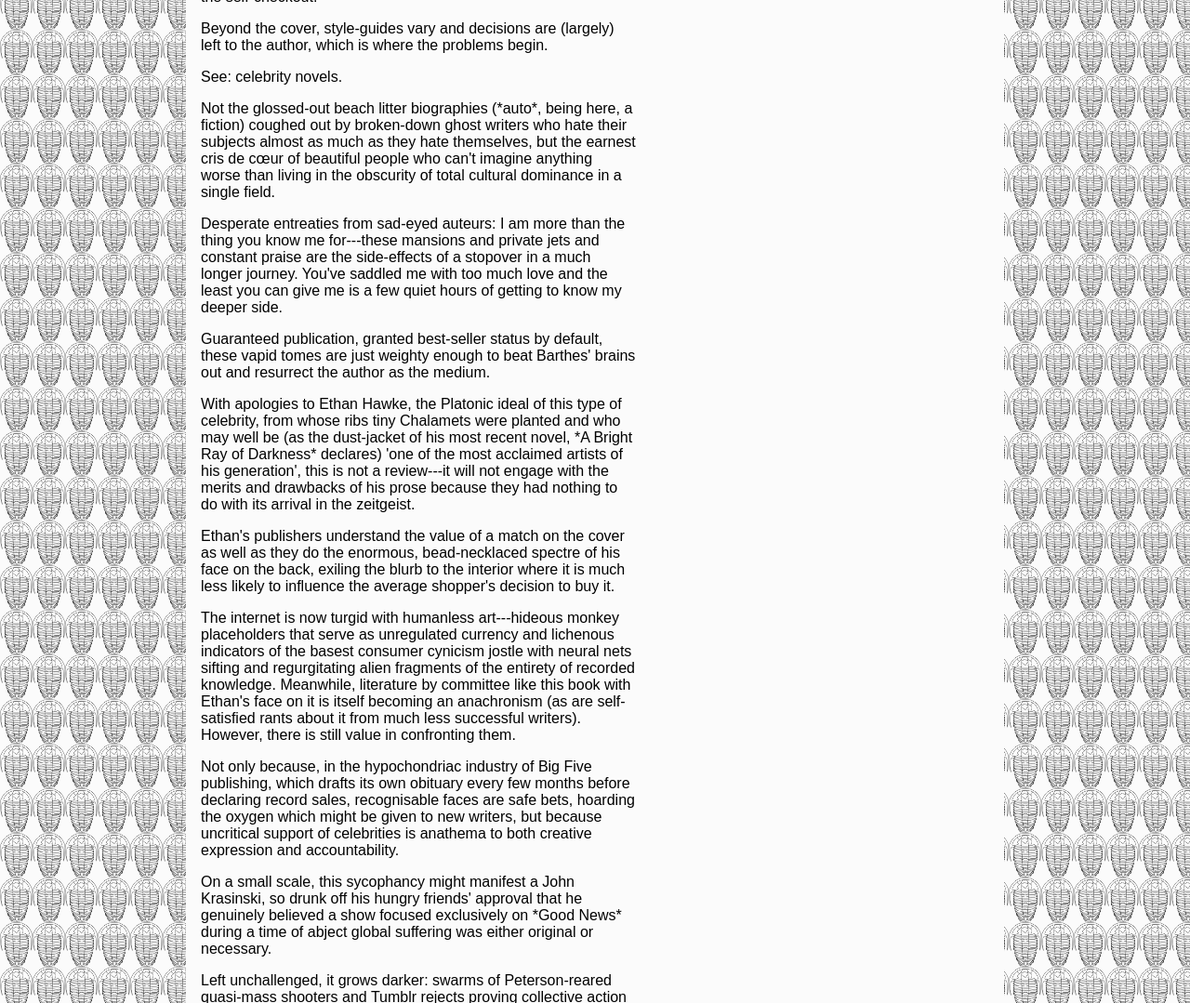
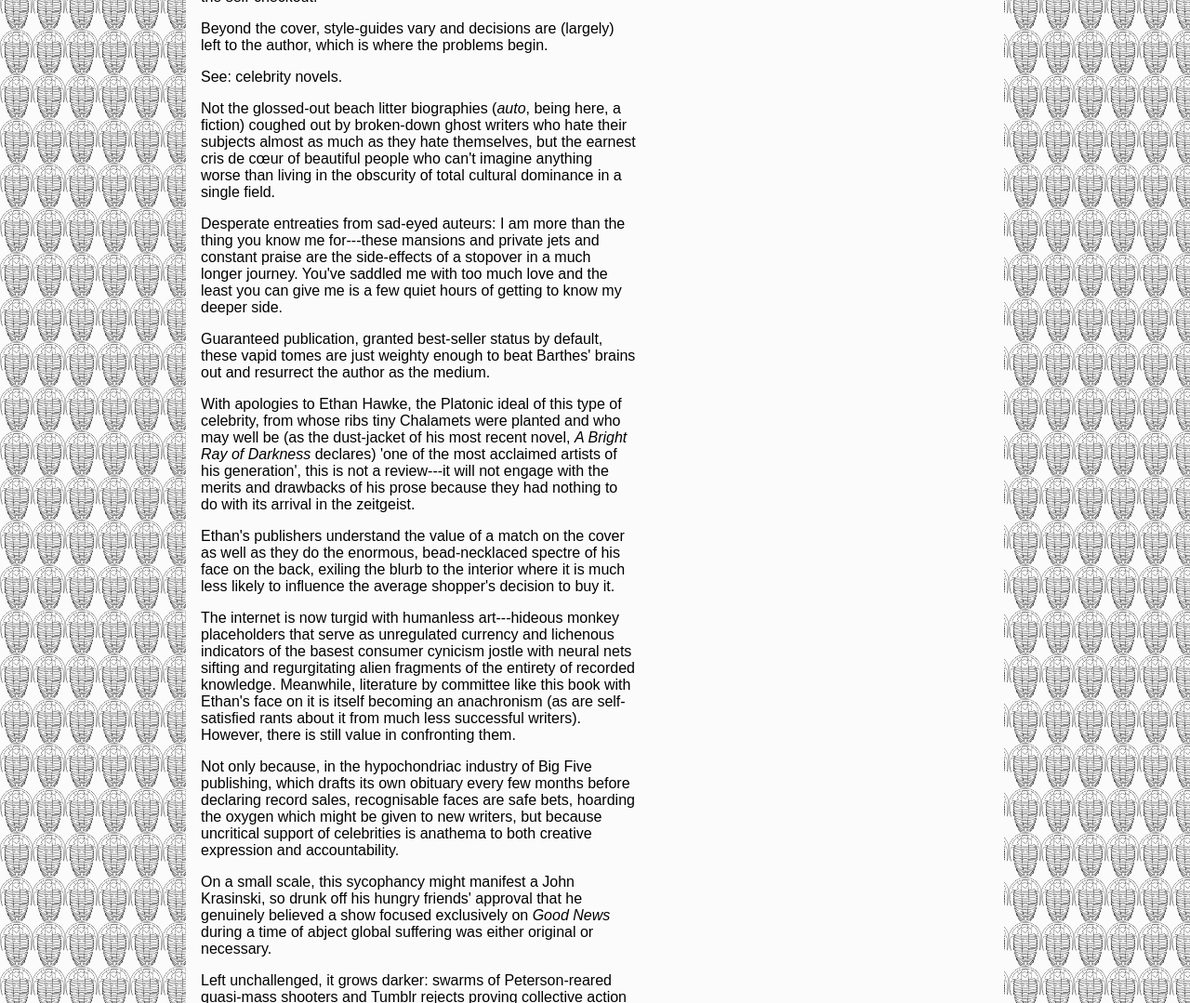
Before and after one commit to trilobite-poetry/trilobite-poetry.github.io, a Jekyll site: the page built from issues/_current/mcleod.md, in a window 1280 px wide. Shown: the part 448-1527 px from the top of the page at 93% size. Built offline with Jekyll 4.4.1, drawn with Linux system fonts in a browser that asks for light colours.

Commit message:
italics were broken

```diff
--- a/issues/_current/mcleod.md
+++ b/issues/_current/mcleod.md
@@ -23,7 +23,7 @@
 See: celebrity novels.
 </p>
 <p style="margin-bottom:1rem;">
-Not the glossed-out beach litter biographies (*auto*, being here, a
+Not the glossed-out beach litter biographies (<em>auto</em>, being here, a
 fiction) coughed out by broken-down ghost writers who hate their
 subjects almost as much as they hate themselves, but the earnest cris de
 cœur of beautiful people who can't imagine anything worse than living in
@@ -44,8 +44,8 @@
 <p style="margin-bottom:1rem;">
 With apologies to Ethan Hawke, the Platonic ideal of this type of
 celebrity, from whose ribs tiny Chalamets were planted and who may well
-be (as the dust-jacket of his most recent novel, *A Bright Ray of
-Darkness* declares) 'one of the most acclaimed artists of his
+be (as the dust-jacket of his most recent novel, <em>A Bright Ray of
+Darkness</em> declares) 'one of the most acclaimed artists of his
 generation', this is not a review---it will not engage with the merits
 and drawbacks of his prose because they had nothing to do with its
 arrival in the zeitgeist.
@@ -76,7 +76,7 @@
 <p style="margin-bottom:1rem;">
 On a small scale, this sycophancy might manifest a John Krasinski, so
 drunk off his hungry friends' approval that he genuinely believed a show
-focused exclusively on *Good News* during a time of abject global
+focused exclusively on <em>Good News</em> during a time of abject global
 suffering was either original or necessary.
 </p>
 <p style="margin-bottom:1rem;">
```
